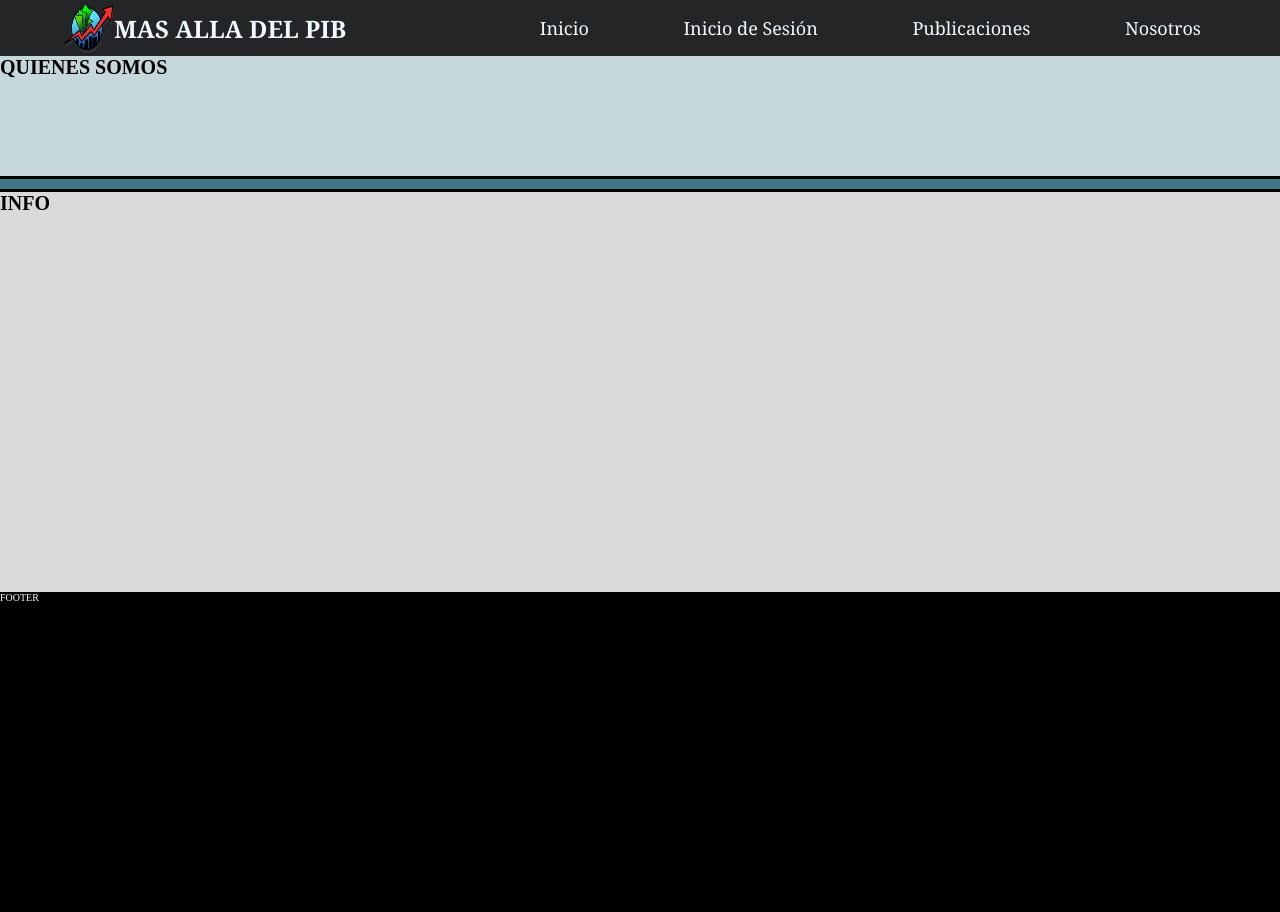
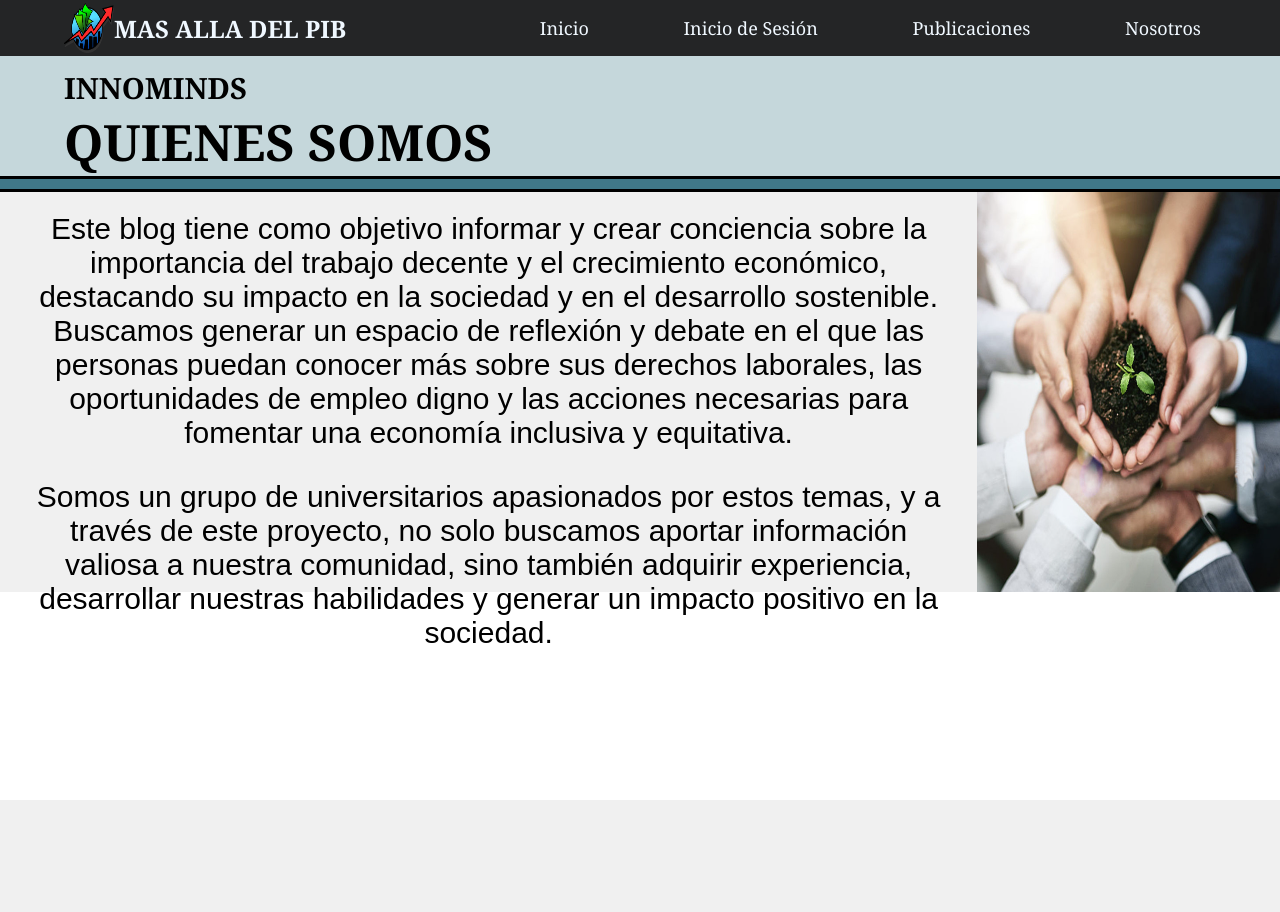
Before and after one commit to Edubedo/MasAllaDelPIB, a PHP site: page /app/visitante/views/layouts/snosotros.php in a window 1280 px wide. After the commit the page ends 800 px from the top, so only its background shows below. Run offline with PHP 8.4, Linux system fonts and the light colour scheme.

Commit message:
Avance a la seccion de nosotros

```diff
--- a/app/visitante/views/layouts/css/snosotros.css
+++ b/app/visitante/views/layouts/css/snosotros.css
@@ -22,6 +22,19 @@ html, body {
     display: flex;
 }
 
+.titulo {
+    position: absolute;
+    left: 5%;
+    top: 10%;
+    font-size: 2.5rem;
+    color: #000000;
+    font-family: Georgia, 'Times New Roman', Times, serif;
+}
+
+.titulo.empresa {
+    font-size: 1.875rem;
+}
+
 .linea_contorno{
     position: absolute;
     top: 22%;
@@ -44,13 +57,36 @@ html, body {
     background-color: #d9d9d9;
     width: 100%;
     height: 50%;
+    display: flex;
 }
 
-.muestra_de_f{
-    position: absolute;
-    top: 74%;
-    width: 100%;
-    height: 40%;
-    background-color: black;
-    color: white;
+.info{
+    width: 96%;
+    height: 100%;
+    flex-direction: column;
+    align-items: center; /*centra verticalmente*/
+    justify-content: center; /*centra horizontalmente*/
+    background-color: rgb(240, 240, 240);
+    text-align: center;
+    padding: 20px; /*evita que el texto toque el borde*/
 }
+
+.texto {
+    font-size: 3rem;
+    color: #000000;
+    font-family:Arial, Helvetica, sans-serif;
+    max-width: 100%;
+    margin-bottom: 30px;
+}
+
+.foto{
+    display: flex;
+    width: 30%;
+    height: 100%;
+}
+
+.img{
+    height: 100%;
+    max-width: 100%;
+    right: 100%;
+}
--- a/app/visitante/views/layouts/snosotros.php
+++ b/app/visitante/views/layouts/snosotros.php
@@ -12,7 +12,10 @@
 <body>
     <?php include '../layouts/navbar.php'; ?>
     <div class="cuadrosuperior">
-        <h1>QUIENES SOMOS</h1>
+        <div class="titulo">
+            <h3 class="empresa">INNOMINDS</h3>
+            <h1>QUIENES SOMOS</h1>
+        </div>
     </div>
 
     <div class="linea_contorno">
@@ -20,8 +23,25 @@
     </div>
 
     <div class="cuerpo">
-        <h1>INFO</h1>
+        <div class="info">
+            <p class="texto">
+                Este blog tiene como objetivo informar y crear conciencia sobre la importancia del trabajo
+                decente y el crecimiento económico, destacando su impacto en la sociedad y en el desarrollo
+                sostenible. Buscamos generar un espacio de reflexión y debate en el que las personas puedan
+                conocer más sobre sus derechos laborales, las oportunidades de empleo digno y las acciones
+                necesarias para fomentar una economía inclusiva y equitativa.
+            </p>
+            <p class="texto">
+                Somos un grupo de universitarios apasionados por estos temas, y a través de este proyecto,
+                no solo buscamos aportar información valiosa a nuestra comunidad, sino también adquirir experiencia,
+                desarrollar nuestras habilidades y generar un impacto positivo en la sociedad.
+            </p>
+        </div>
+        <div class="foto">
+            <img class="img" src="\app\visitante\views\layouts\img\imagen_nosotros.png" alt="imagen de nosotros">
+        </div>
     </div>
 
-    <div class="muestra_de_f">FOOTER</div>
+    <?php include '../layouts/footer.php'; ?>
+
 </body>
```
Also changed, not shown: app/visitante/views/layouts/img/imagen_nosotros.png (added).
